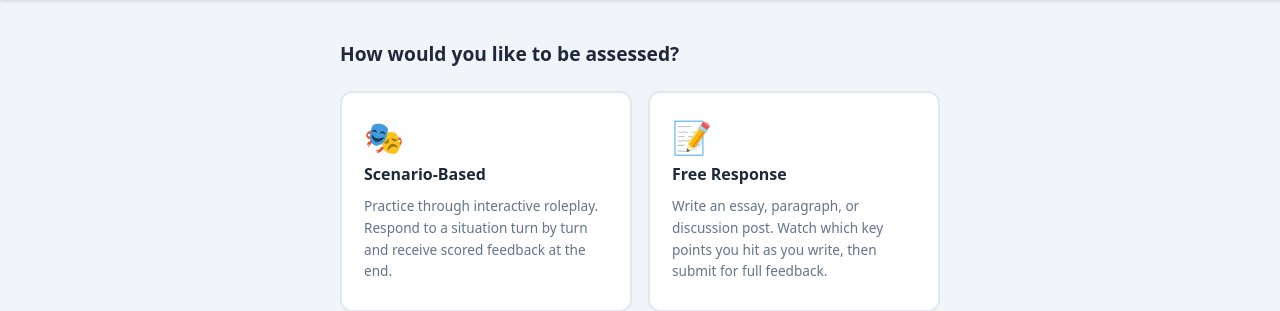
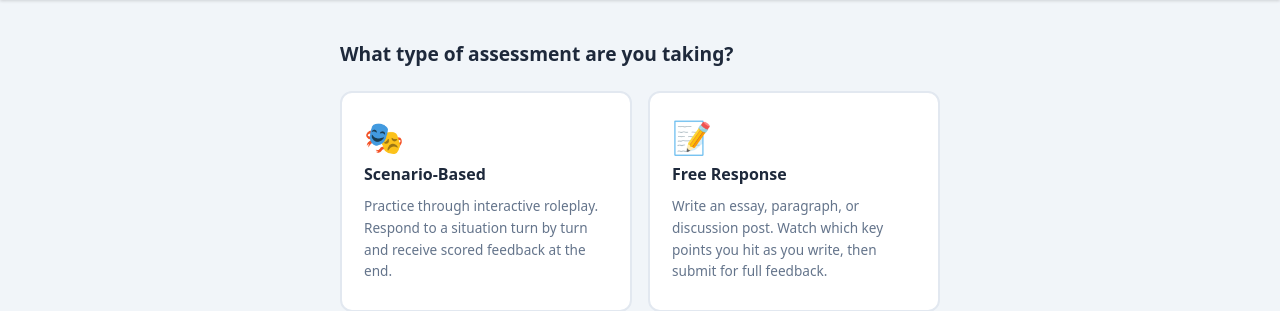
Before and after one commit to wrgr/tacitknowledge, a Flask app: page / in a window 1280 px wide. Shown: the part 56-367 px from the top of the page. Run offline with Flask 3, Linux system fonts and the light colour scheme; the visitor is signed in with stand-in values (Sample User, id 1).

Commit message:
Update assessment prompt for clarity in home view

```diff
--- a/Performative_Assessment_V5/templates/index.html
+++ b/Performative_Assessment_V5/templates/index.html
@@ -858,7 +858,7 @@ header h1 { font-size: 1.05rem; font-weight: 600; letter-spacing: .01em; }
 <!-- Mode selector (home) -->
 <div id="view-home" class="view">
   <div id="home-inner">
-    <h2>How would you like to be assessed?</h2>
+    <h2>What type of assessment are you taking?</h2>
     <div id="mode-cards">
       <div class="mode-card" id="mode-scenario">
         <div class="mode-icon">🎭</div>
```
